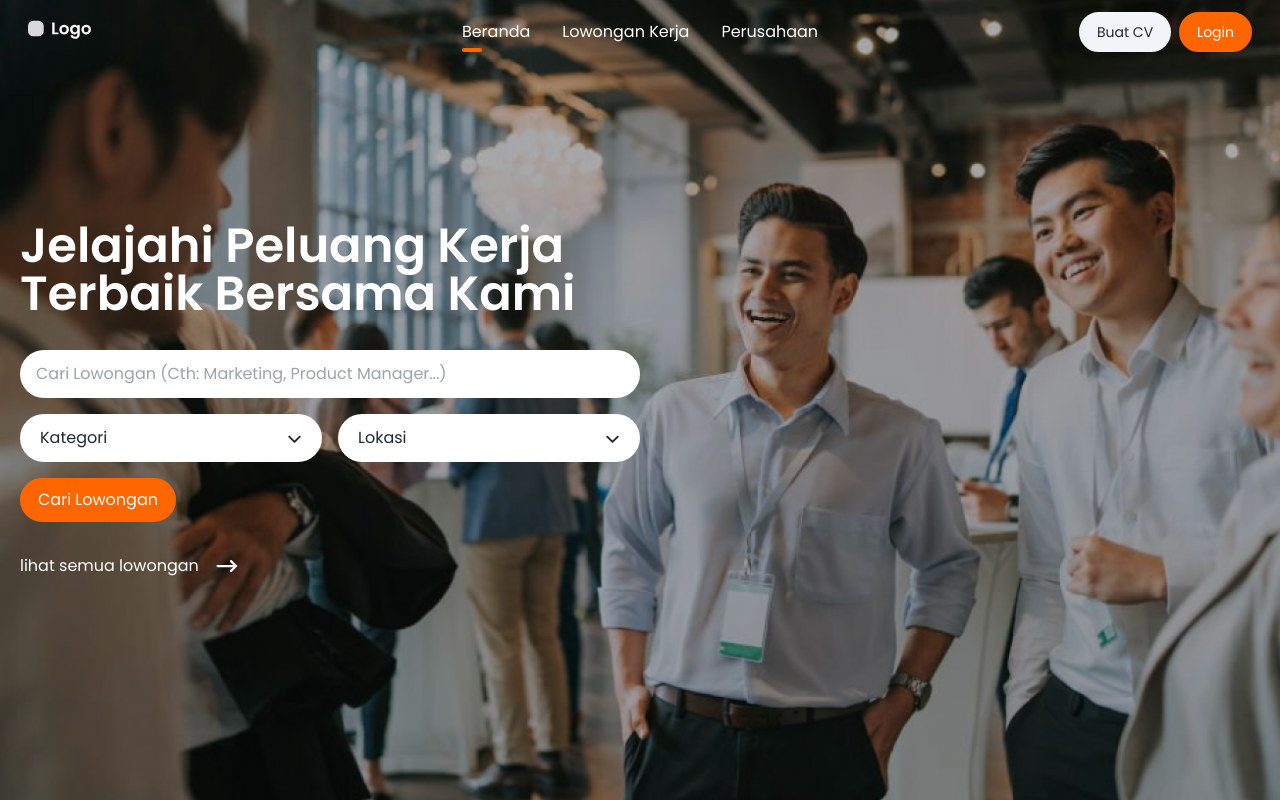
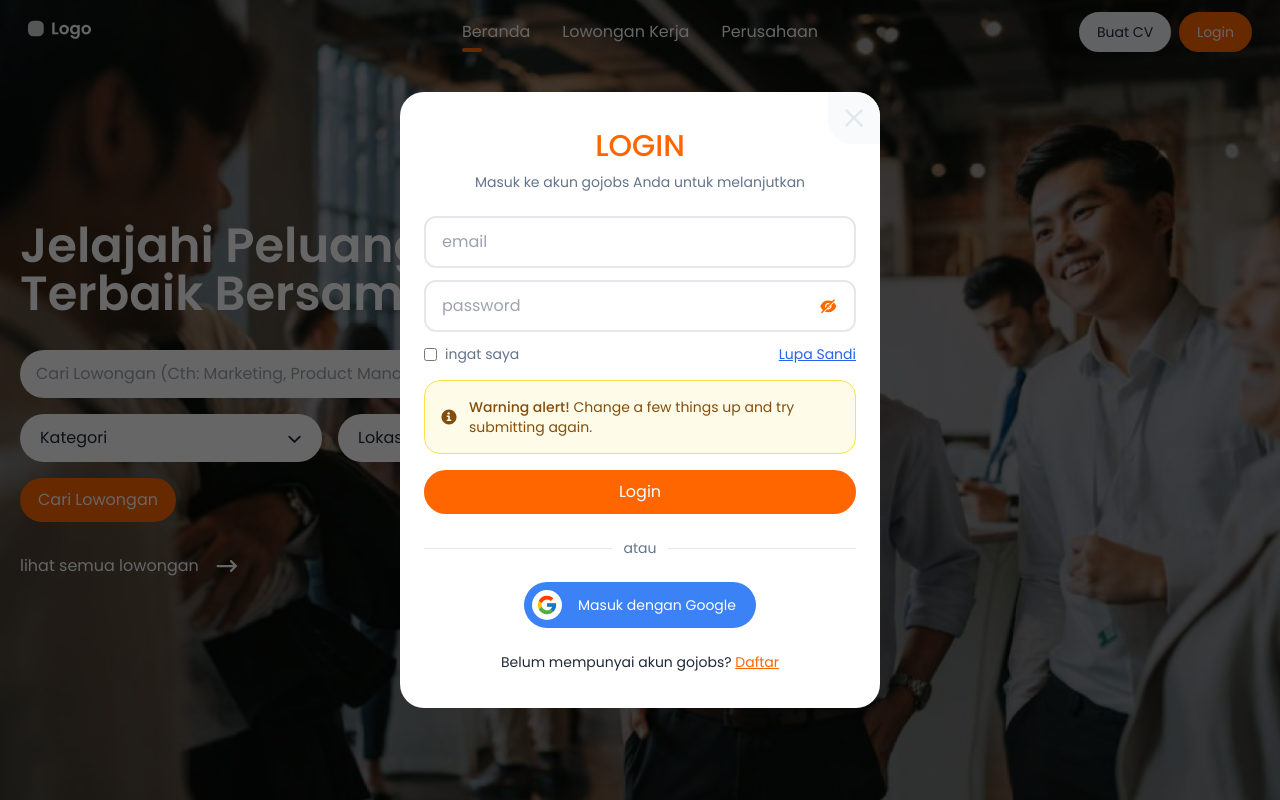
Before and after one commit to hialdev/gojobs-recruiter, a Nuxt app: page / in a window 1280 px wide. Both pictures are taken after a click on the element "Login". Shown: the top 800 px of the page. Built offline with nearby package versions, Linux system fonts and the light colour scheme.

Commit message:
update modal

```diff
--- a/components/AppHeader.vue
+++ b/components/AppHeader.vue
@@ -1,6 +1,6 @@
 <template>
     <div>
-        <div id="navbar" :class="{'absolute lg:fixed top-0 start-0 end-0 bg-white text-black': !isBlended, 'absolute top-0 start-0 end-0 lg:fixed bg-transparent text-white': isBlended, 'lg:fixed lg:top-0 lg:w-full':isFixed }" class="z-50 grid grid-cols-12 items-center gap-3 px-5 md:px-7 py-3">
+        <div id="navbar" :class="{' bg-white text-black': !isBlended, 'absolute top-0 start-0 end-0 lg:fixed bg-transparent text-white': isBlended, 'lg:fixed lg:top-0 lg:w-full':isFixed }" class="z-50 grid grid-cols-12 items-center gap-3 px-5 md:px-7 py-3">
             <div class="col-span-6 lg:col-span-4">
                 <PartialsLogo :isBlended="isBlended" class="inline-block my-auto" />
             </div>
@@ -10,7 +10,7 @@
             <div class="col-span-6 lg:col-span-4">
                 <div class="flex items-center gap-2 justify-end">
                     <PartialsButton class="text-sm lg:text-normal whitespace-nowrap" :primary="false">Buat CV</PartialsButton>
-                    <PartialsButton class="text-sm lg:text-normal whitespace-nowrap" :primary="true">Login</PartialsButton>
+                    <PartialsButton @click="openLoginDialog" class="text-sm lg:text-normal whitespace-nowrap" :primary="true">Login</PartialsButton>
                 </div>
             </div>
         </div>
@@ -33,11 +33,18 @@
                 </NuxtLink>
             </div>
         </div>
+
+        <AuthLogin :isOpen="isOpen" @close="closeLoginDialog" />
     </div>
 </template>
 
 <script>
 export default {
+    data() {
+        return {
+            isOpen: false,
+        };
+    },
     props:{
         isBlended:{
             type:Boolean,
@@ -46,9 +53,16 @@
         isFixed:{
             type:Boolean,
             default:false,
-        }
+        },
     },
-
+    methods:{
+        openLoginDialog() {
+            this.isOpen = true;
+        },
+        closeLoginDialog() {
+            this.isOpen = false;
+        },
+    }
 }
 </script>
 
--- a/components/auth/login.vue
+++ b/components/auth/login.vue
@@ -1,8 +1,8 @@
 <template>
-    <div v-if="isOpen">
-        <div class="bg-black/60 flex items-center justify-center p-12 min-h-screen fixed top-0 w-full z-[99] max-h-screen">
+    <div v-if="isOpen === true">
+        <div class="bg-black/60 flex items-center justify-center p-5 lg:p-12 min-h-screen fixed top-0 w-full z-[99] max-h-screen">
             <div class="bg-white p-6 py-9 rounded-3xl w-full max-w-[30em] relative overflow-hidden">
-                <div class="cursor-pointer rounded-3xl absolute top-0 end-0" @click="() => { isOpen === false }">
+                <div class="cursor-pointer rounded-3xl absolute top-0 end-0" @click="closeLogin">
                     <div class="flex items-center rounded-bl-3xl bg-slate-50 text-slate-200 hover:text-orange-300 justify-center p-3">
                         <svg xmlns="http://www.w3.org/2000/svg" width="28" height="28" viewBox="0 0 28 28" fill="none">
                             <path fill-rule="evenodd" clip-rule="evenodd" d="M7.48954 5.63546C7.24073 5.40362 6.91165 5.27741 6.57162 5.28341C6.23159 5.28941 5.90717 5.42715 5.6667 5.66763C5.42623 5.9081 5.28848 6.23252 5.28248 6.57255C5.27648 6.91258 5.4027 7.24166 5.63454 7.49046L12.1445 14.0005L5.63454 20.5105C5.50558 20.6306 5.40216 20.7755 5.33042 20.9365C5.25868 21.0975 5.22011 21.2713 5.217 21.4476C5.21389 21.6238 5.24631 21.7988 5.31232 21.9623C5.37833 22.1257 5.47659 22.2741 5.60122 22.3988C5.72585 22.5234 5.87431 22.6217 6.03774 22.6877C6.20117 22.7537 6.37622 22.7861 6.55245 22.783C6.72868 22.7799 6.90248 22.7413 7.06348 22.6696C7.22448 22.5978 7.36938 22.4944 7.48954 22.3655L13.9995 15.8555L20.5095 22.3655C20.6297 22.4944 20.7746 22.5978 20.9356 22.6696C21.0966 22.7413 21.2704 22.7799 21.4466 22.783C21.6229 22.7861 21.7979 22.7537 21.9613 22.6877C22.1248 22.6217 22.2732 22.5234 22.3979 22.3988C22.5225 22.2741 22.6207 22.1257 22.6867 21.9623C22.7528 21.7988 22.7852 21.6238 22.7821 21.4476C22.779 21.2713 22.7404 21.0975 22.6687 20.9365C22.5969 20.7755 22.4935 20.6306 22.3645 20.5105L15.8545 14.0005L22.3645 7.49046C22.5964 7.24166 22.7226 6.91258 22.7166 6.57255C22.7106 6.23252 22.5728 5.9081 22.3324 5.66763C22.0919 5.42715 21.7675 5.28941 21.4274 5.28341C21.0874 5.27741 20.7583 5.40362 20.5095 5.63546L13.9995 12.1455L7.48954 5.63546Z" fill="currentColor"/>
@@ -54,9 +54,9 @@
                             <path d="M18.1712 8.36857H17.5V8.33398H10V11.6673H14.7096C14.3809 12.5908 13.7889 13.3978 13.0067 13.9886L13.0079 13.9877L15.5871 16.1702C15.4046 16.3361 18.3333 14.1673 18.3333 10.0007C18.3333 9.4419 18.2758 8.89648 18.1712 8.36857Z" fill="#1976D2"/>
                         </svg>
                     </div>
-                    <span class="text-white">Masuk dengan Google</span>
+                    <span class="text-white text-sm md:text-normal">Masuk dengan Google</span>
                 </button>
-                <div class="text-center text-gray-800 mt-6">
+                <div class="text-center text-sm md:text-normal text-gray-800 mt-6">
                     Belum mempunyai akun gojobs? <NuxtLink to="/auth/register" class="text-primary underline">Daftar</NuxtLink>
                 </div>
             </div>
@@ -71,6 +71,11 @@
             type: Boolean,
             default: false,
         }
+    },
+    methods:{
+        closeLogin(){
+            this.$emit('close')
+        }
     }
 }
 </script>
```
